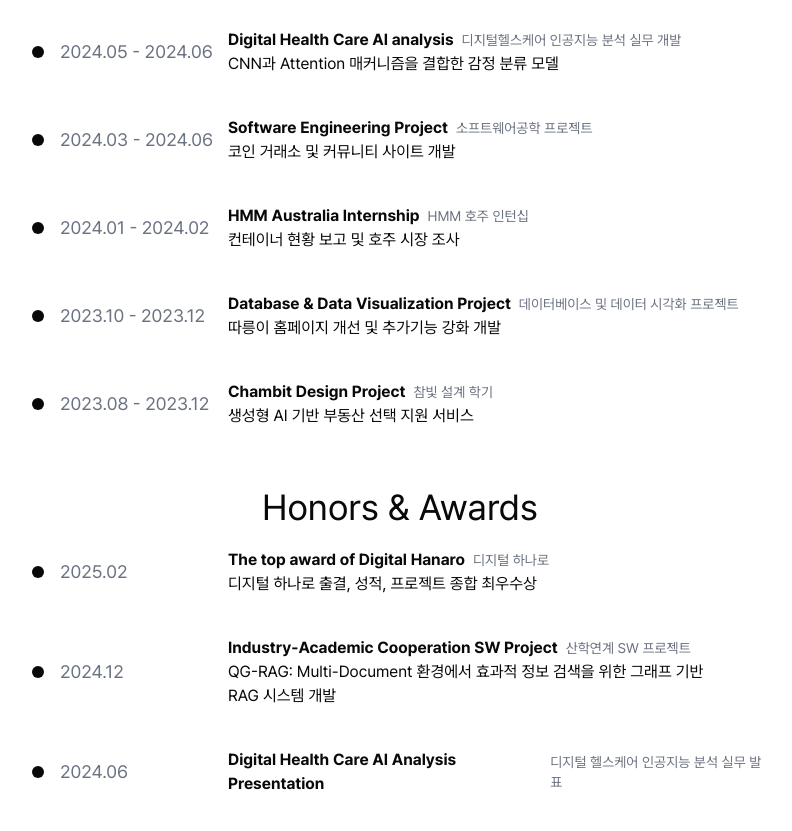
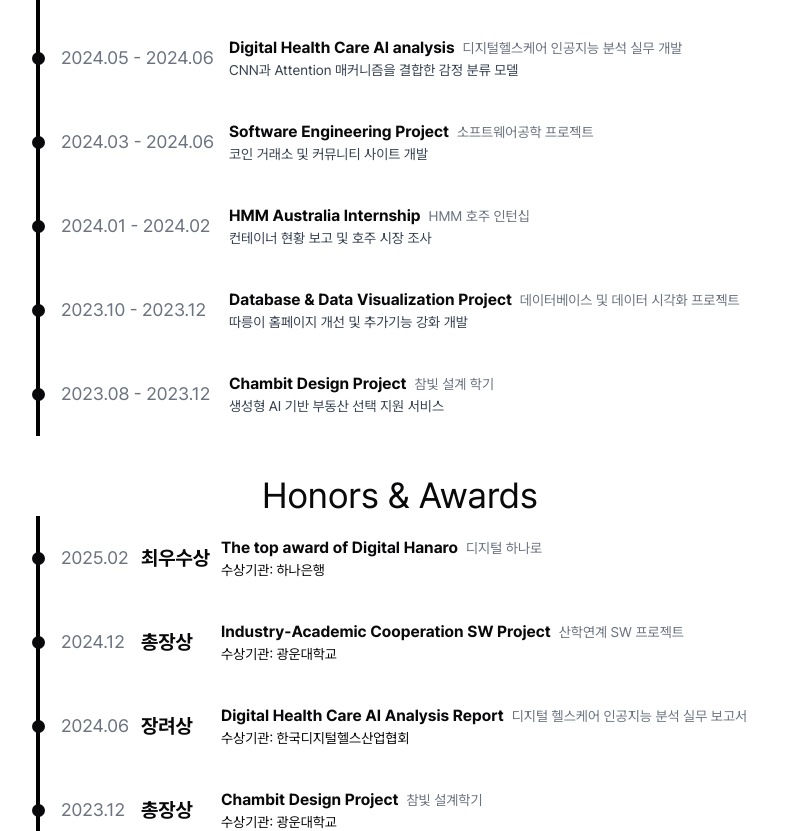
Before and after one commit to JungSungYeob/CSS_MEISTER, a Next.js app: page /about in a window 1280 px wide. Shown: the part 1460-2291 px from the top of the page, without its empty margins (240-1032 px from the left). Built offline with nearby package versions, Linux system fonts and the light colour scheme.

Commit message:
[feat]HonorCard

```diff
--- a/app/about/page.tsx
+++ b/app/about/page.tsx
@@ -1,4 +1,5 @@
 import CareerCard from '@/components/atoms/CareerCard';
+import HonorCard from '@/components/atoms/HonorCard';
 import Intro from '@/components/molecules/Intro';
 import { honorsAndAwards, timestamps } from '@/data/aboutMe';
 import Image from 'next/image';
@@ -36,7 +37,7 @@ export default function AboutMe() {
           <article className='p-5 flex flex-col'>
             <h2 className='text-3xl mt-10'>정 성 엽</h2>
             <h2 className='text-2xl'>SungYeob Jung</h2>
-            <h3 className='mt-10'>
+            <h3 className='mt-10 md:text-base text-xs break-keep'>
               &quot;맡은 업무를 책임지고
               <br /> 끝까지 해내는 개발자입니다&quot;
             </h3>
@@ -60,11 +61,12 @@ export default function AboutMe() {
           <h1 className='text-4xl'>Honors & Awards</h1>
           <div className='w-full flex-col flex items-start'>
             {honorsAndAwards.map((item, i) => (
-              <CareerCard
+              <HonorCard
                 date={item.date}
                 kr={item.kr}
                 en={item.en}
-                info={item.info}
+                prize={item.prize}
+                organization={item.organization}
                 key={i}
               />
             ))}
--- a/components/atoms/CareerCard.tsx
+++ b/components/atoms/CareerCard.tsx
@@ -10,17 +10,21 @@ type CareerCardProp = {
 const CareerCard = ({ date, kr, en, info }: CareerCardProp) => {
   return (
     <>
-      <article className='flex flex-row w-full py-5 border-l-4 border-white items-center'>
-        <FaCircle className='relative -left-2' />
+      <article className='flex flex-row w-full py-5 border-l-4 dark:border-white border-black items-center'>
+        <FaCircle className='relative -left-2' size={13} />
         <p className='md:min-w-10 ml-2 w-full md:max-w-40 max-w-24 text-gray-500 text-lg'>
           {date}
         </p>
-        <div className='flex flex-col w-full pl-2'>
-          <span className='flex flex-col md:flex-row md:gap-2 gap-0 md:items-center w-full'>
-            <p className='text-base font-bold'>{en}</p>
-            <p className='text-sm text-gray-500'>{kr}</p>
-          </span>
-          <p className='break-words w-[calc(100%-50px)]'>{info}</p>
+        <div className='max-w-64 md:max-w-[600px]'>
+          <div className='flex flex-col w-full pl-2'>
+            <span className='flex flex-col md:flex-row md:gap-2 gap-0 md:items-center w-full'>
+              <p className='md:text-base text-sm font-bold'>{en}</p>
+              <p className='md:text-sm text-xs text-gray-500'>{kr}</p>
+            </span>
+            <p className='break-keep w-[calc(100%-50px)] md:text-sm text-xs dark:text-gray-300 text-gray-700'>
+              {info}
+            </p>
+          </div>
         </div>
       </article>
     </>
--- a/components/atoms/Header.tsx
+++ b/components/atoms/Header.tsx
@@ -10,7 +10,7 @@ export const Header = () => {
               </a>
               <a
                 href={'/'}
-                className='animate-underline text-xl font-extrabold dark:font-extrabold md:hidden relative dark:bg-white dark:text-black bg-black text-white rounded-full py-2 px-3'
+                className=' text-xl font-extrabold dark:font-extrabold md:hidden relative dark:bg-white dark:text-black bg-black text-white rounded-full py-2 px-3'
               >
                 J
               </a>
--- /dev/null
+++ b/components/atoms/HonorCard.tsx
@@ -0,0 +1,40 @@
+import { FaCircle } from 'react-icons/fa6';
+
+type HonorCardProp = {
+  date: string;
+  kr: string;
+  en: string;
+  prize: string;
+  organization: string;
+};
+
+const HonorCard = ({ date, kr, en, prize, organization }: HonorCardProp) => {
+  return (
+    <>
+      <article className='flex flex-row w-full py-5 border-l-4 dark:border-white border-black items-center'>
+        <FaCircle className='relative -left-2' size={13} />
+        <p className='md:min-w-10 ml-2 w-full max-w-20 text-gray-500 text-lg'>
+          {date}
+        </p>
+        <p className='md:text-xl text-lg font-bold min-w-20'>{prize}</p>
+        <div className='max-w-48 md:max-w-[530px] w-full'>
+          <div className='flex flex-col w-full'>
+            <span className='flex flex-col md:flex-row md:gap-2 gap-0 md:items-center w-full'>
+              <p className='md:text-base text-sm font-bold break-keep overflow-x-hidden'>
+                {en}
+              </p>
+              <p className='md:text-sm text-xs text-gray-500 break-keep'>
+                {kr}
+              </p>
+            </span>
+            <p className='break-keep w-[calc(100%-30px)] md:text-sm text-xs'>
+              수상기관: {organization}
+            </p>
+          </div>
+        </div>
+      </article>
+    </>
+  );
+};
+
+export default HonorCard;
--- a/components/molecules/Intro.tsx
+++ b/components/molecules/Intro.tsx
@@ -24,7 +24,7 @@ export default function Intro() {
           )}
         />
         <ScrollDownButton targetId='target1' />
-        <div className='absolute bottom-10 right-10 text-white text-xl z-[101]'>
+        <div className='absolute md:bottom-10 md:right-10 bottom-3 right-3 text-white text-xl z-[101]'>
           <a
             href='https://github.com/JungSungYeob'
             className='flex flex-row items-center gap-3 cursor-pointer'
--- a/data/aboutMe.ts
+++ b/data/aboutMe.ts
@@ -60,6 +60,7 @@ export const honorsAndAwards: honorsAndAwardsProps[] = [
     kr: '디지털 하나로',
     prize: '최우수상',
     info: '디지털 하나로 출결, 성적, 프로젝트 종합 최우수상',
+    organization: '하나은행',
   },
   {
     category: 'internal',
@@ -68,14 +69,16 @@ export const honorsAndAwards: honorsAndAwardsProps[] = [
     kr: '산학연계 SW 프로젝트',
     prize: '총장상',
     info: 'QG-RAG: Multi-Document 환경에서 효과적 정보 검색을 위한 그래프 기반 RAG 시스템 개발',
+    organization: '광운대학교',
   },
   {
     category: 'internal',
     date: '2024.06',
-    en: 'Digital Health Care AI Analysis Presentation',
-    kr: '디지털 헬스케어 인공지능 분석 실무 발표',
+    en: 'Digital Health Care AI Analysis Report',
+    kr: '디지털 헬스케어 인공지능 분석 실무 보고서',
     prize: '장려상',
     info: '',
+    organization: '한국디지털헬스산업협회',
   },
   {
     category: 'internal',
@@ -84,6 +87,7 @@ export const honorsAndAwards: honorsAndAwardsProps[] = [
     kr: '참빛 설계학기',
     prize: '총장상',
     info: '생성형 AI 기반 부동산 선택 지원 서비스',
+    organization: '광운대학교',
   },
   {
     category: 'internal',
@@ -92,5 +96,6 @@ export const honorsAndAwards: honorsAndAwardsProps[] = [
     kr: '광운 메타버스 맵 아이디어 공모전',
     prize: '장려상',
     info: '아이소메트릭 기법을 활용한 맵 제작',
+    organization: '광운대학교',
   },
 ];
--- a/type/aboutMe.ts
+++ b/type/aboutMe.ts
@@ -13,4 +13,5 @@ export type honorsAndAwardsProps = {
   kr: string;
   prize: string;
   info: string;
+  organization: string;
 };
```
